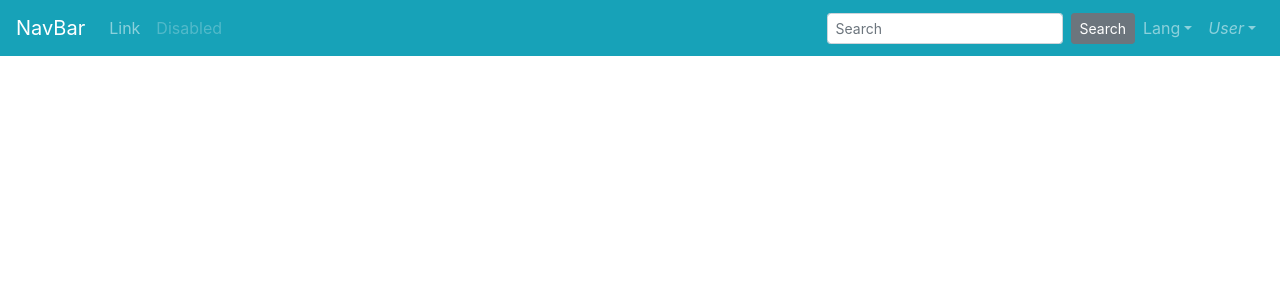
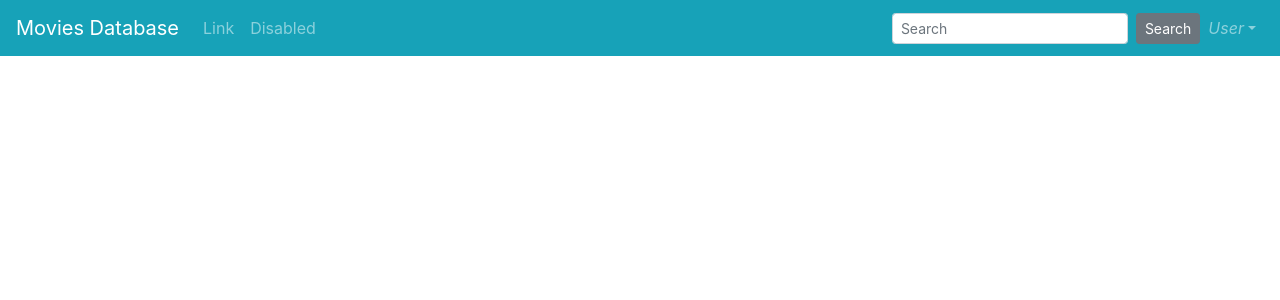
Before and after one commit to johnwanjema/The-Movie-Shop, a Vue app: page /#/about in a window 1280 px wide. Shown: the top 300 px of the page. Built offline with nearby package versions, Linux system fonts and the light colour scheme.

Commit message:
changed nav layout

```diff
--- a/src/App.vue
+++ b/src/App.vue
@@ -1,16 +1,16 @@
 <template>
-    <div id="app">
+    <section>
         <div id="nav">
             <div>
                 <b-navbar toggleable="lg" type="dark" variant="info">
-                    <b-navbar-brand href="#">NavBar</b-navbar-brand>
+                    <b-navbar-brand href="#">Movies Database</b-navbar-brand>
 
                     <b-navbar-toggle target="nav-collapse"></b-navbar-toggle>
 
                     <b-collapse id="nav-collapse" is-nav>
                         <b-navbar-nav>
                             <b-nav-item href="#">Link</b-nav-item>
-                            <b-nav-item href="#" disabled>Disabled</b-nav-item>
+                            <b-nav-item href="#">Disabled</b-nav-item>
                         </b-navbar-nav>
 
                         <!-- Right aligned nav items -->
@@ -19,13 +19,6 @@
                                 <b-form-input size="sm" class="mr-sm-2" placeholder="Search"></b-form-input>
                                 <b-button size="sm" class="my-2 my-sm-0" type="submit">Search</b-button>
                             </b-nav-form>
-
-                            <b-nav-item-dropdown text="Lang" right>
-                                <b-dropdown-item href="#">EN</b-dropdown-item>
-                                <b-dropdown-item href="#">ES</b-dropdown-item>
-                                <b-dropdown-item href="#">RU</b-dropdown-item>
-                                <b-dropdown-item href="#">FA</b-dropdown-item>
-                            </b-nav-item-dropdown>
 
                             <b-nav-item-dropdown right>
                                 <!-- Using 'button-content' slot -->
@@ -41,5 +34,5 @@
             </div>
         </div>
         <router-view />
-  </div>
+    </section>
 </template>
```
Lines whose indentation alone changed are shown as unchanged.
